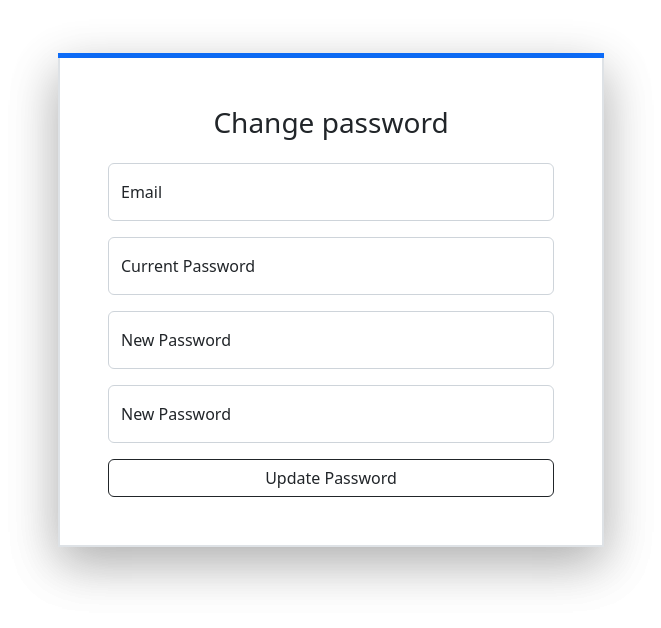
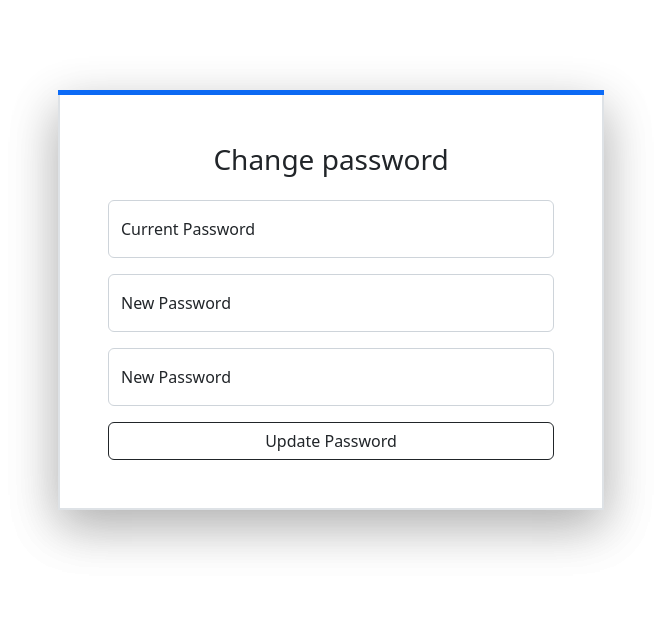
Before and after one commit to Ed-Bryce/COMP208, a PHP site: page /changePassword.php in a window 1280 px wide. Shown: the part 56-684 px from the top of the page, without its empty margins (309-970 px from the left). Run offline with PHP 8.4, Linux system fonts and the light colour scheme.

Commit message:
Update chaging password

```diff
--- a/changePassword.php
+++ b/changePassword.php
@@ -27,11 +27,6 @@
                         <h3>Change password</h3>
                     </div>
                     <form action="includes/updatePassword.php" class="needs-validation" method="post">
-                        <!--Email-->
-                        <div class="form-floating mb-3 mt-3">
-                            <input type="text" class="form-control" id="email" placeholder="Enter email" name="email" required>
-                            <label for="email">Email</label>
-                        </div>
                         <!--Current pwd -->
                         <div class="form-floating mb-3 mt-3">
                             <input type="password" class="form-control" id="currentPwd" placeholder="Enter current password" name="currentPwd" required>
--- a/includes/loginVerify.php
+++ b/includes/loginVerify.php
@@ -17,6 +17,7 @@
                 $_SESSION["failed"] = "false";
                 $_SESSION["userID"] = $row["userID"];
                 $_SESSION["username"] = $row["username"];
+                $_SESSION["email"] = $email;
                 header("Location: ../board.php");
                 exit;
             }
--- a/includes/updatePassword.php
+++ b/includes/updatePassword.php
@@ -1,7 +1,8 @@
 <?php
+    require "loginSession.php";
     require "dbConnection.php";
     //get input from text boxes
-    $email = $_POST["email"];
+    $email = $_SESSION["email"];
     $currentPwd = $_POST["currentPwd"];
     $newPwd1 = $_POST["newPwd1"];
     $newPwd2 = $_POST["newPwd2"];
```
